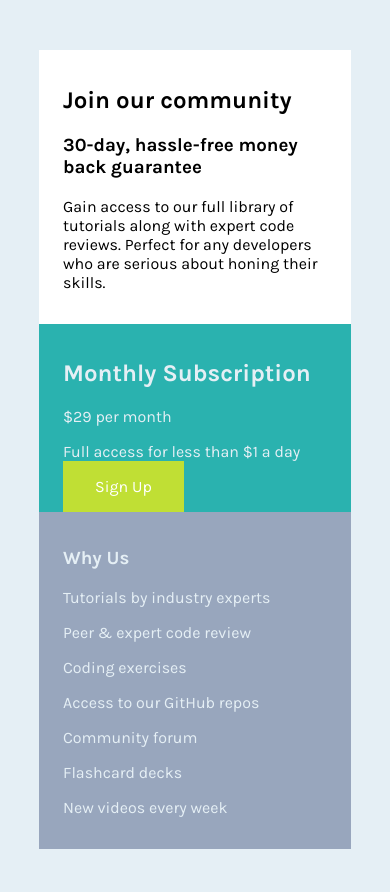
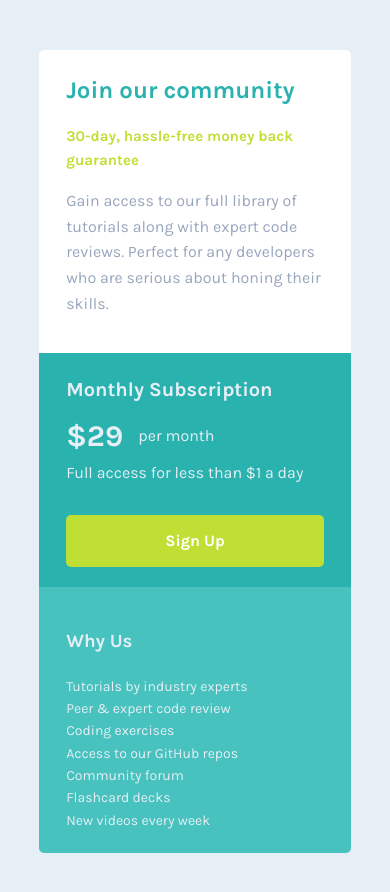
Before and after one commit to hariscs/pricegrid, a plain HTML site: page index.html in a window 390 px wide. Drawn offline with Linux system fonts and the light colour scheme.

Commit message:
Mobile version is ready

```diff
--- a/css/style.css
+++ b/css/style.css
@@ -10,6 +10,7 @@ body {
 	color: hsl(204, 43%, 93%);
 	background: hsl(204, 43%, 93%);
 	margin: 0;
+	line-height: 1.6;
 }
 
 .container {
@@ -21,22 +22,66 @@ body {
 	color: black;
 	text-decoration: none;
 	text-transform: capitalize;
-	padding: 1em 2em;
+	padding: 0.8em 2em;
 	background: hsl(71, 73%, 54%);
 	color: #fff;
+	border-radius: 5px;
+	text-align: center;
+	font-weight: 700;
 }
 .card {
-	padding: 1em 1.5em;
+	padding: 1.3em 1.7em;
 }
 .card1 {
 	color: black;
 	background: #fff;
+	color: hsl(218, 22%, 67%);
 	margin-top: 50px;
+	border-radius: 5px 5px 0 0;
 }
+
+.title-card1 {
+	color: hsl(179, 62%, 43%);
+	margin: 0;
+}
+
+.subtitle-card1 {
+	color: hsl(71, 73%, 54%);
+	font-size: 15px;
+}
+
 .card2 {
 	background: hsl(179, 62%, 43%);
+	display: flex;
+	flex-direction: column;
+}
+
+.card2-title {
+	font-size: 20px;
+	margin-top: 0;
+	margin-bottom: -10px;
+}
+.price {
+	display: flex;
+	align-items: center;
+	margin-bottom: 0;
+}
+.price span {
+	font-size: 30px;
+	margin-right: 15px;
+	font-weight: 700;
+}
+.price-p {
+	margin-top: 0;
+	margin-bottom: 30px;
 }
 .card3 {
-	background: hsl(218, 22%, 67%);
+	background: hsl(178, 50%, 52%);
 	margin-bottom: 50px;
+	border-radius: 0 0 5px 5px;
 }
+
+.card3-p {
+	font-size: 14px;
+	margin: 0;
+}
--- a/index.html
+++ b/index.html
@@ -44,7 +44,7 @@
 
 			<div class="card card2">
 				<h2 class="card2-title">Monthly Subscription</h2>
-				<p class="price">&dollar;29 per month</p>
+				<p class="price"><span>&dollar;29</span> per month</p>
 				<p class="price-p">Full access for less than &dollar;1 a day</p>
 				<a href="/" class="btn">Sign Up</a>
 			</div>
```
